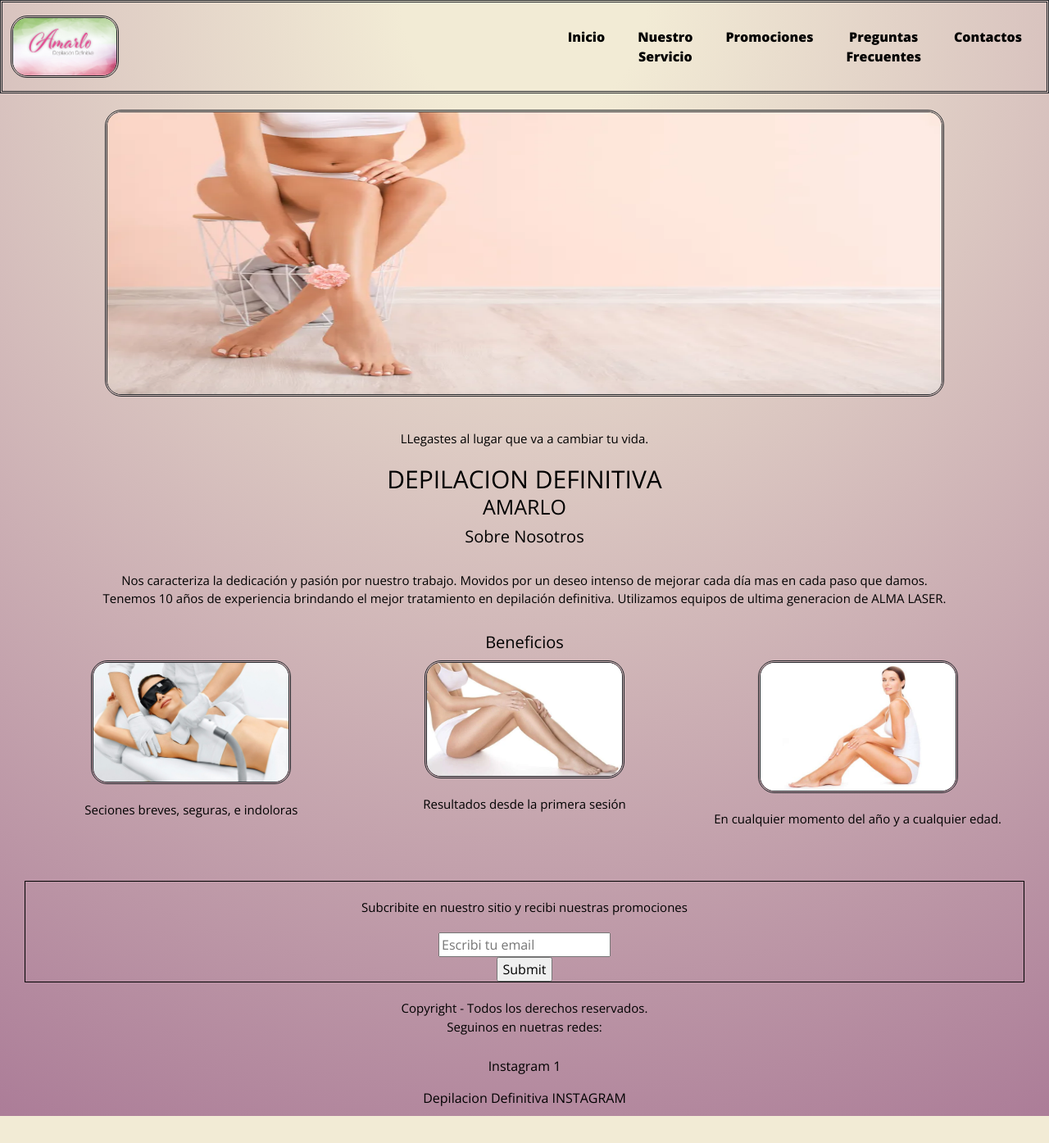
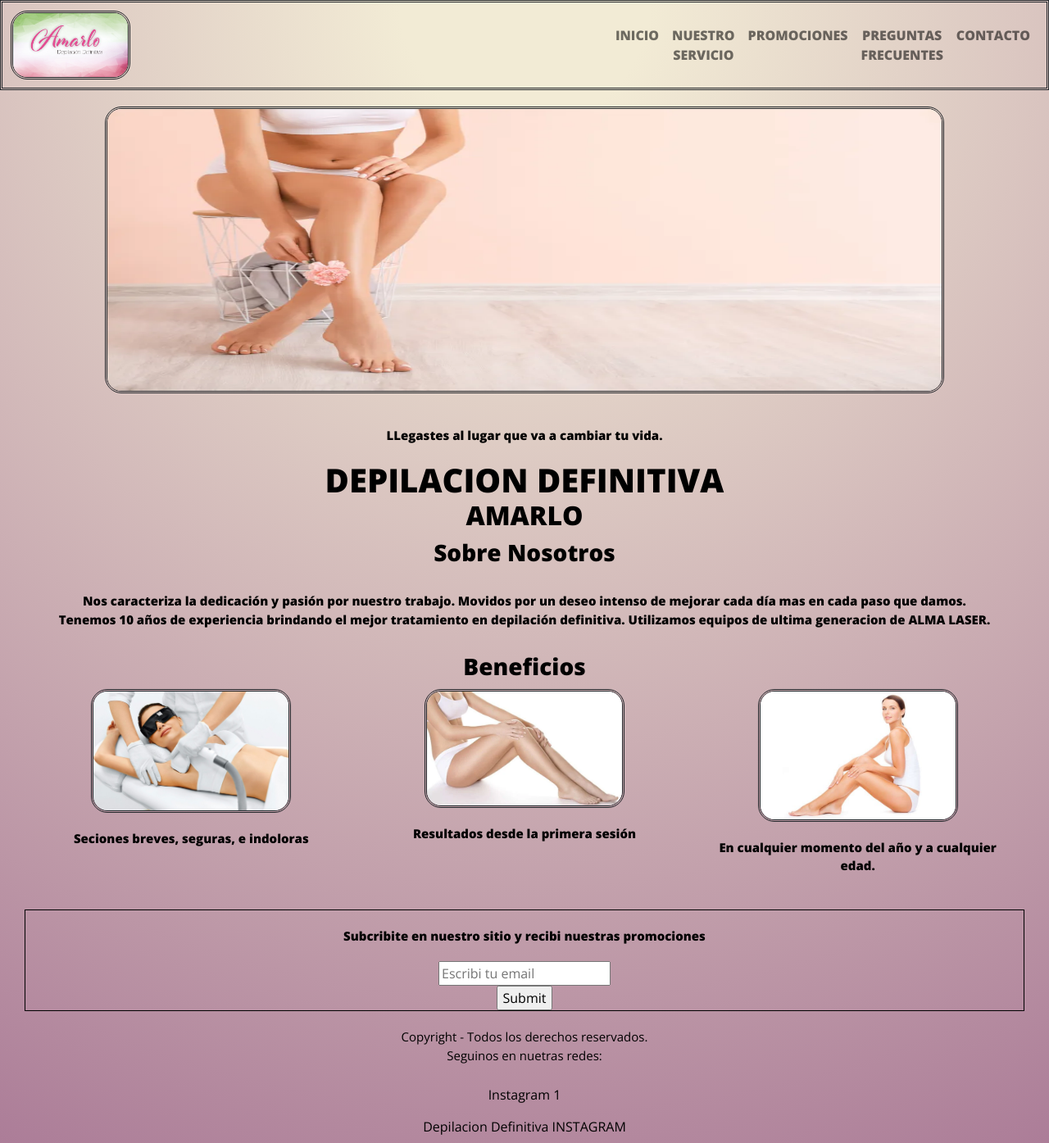
Before and after one commit to RominaArruti/depilaciondefinitiva, a plain HTML site: page index.html in a window 1280 px wide. Shown: the whole page at 82% size. Before the commit the page ends 1362 px from the top, so only its background shows below. Drawn offline with nearby package versions, Linux system fonts and the light colour scheme.

Commit message:
agregando elementos de bootstrap pagina de inicio

```diff
--- a/index.html
+++ b/index.html
@@ -15,25 +15,45 @@
 	<link rel="stylesheet" type="text/css" href="estilos/estilos.css"/>
 </head>
 
-
 <body>
 	<header class="header">
 		<div class="menu-1">
 			<div class="menu-img">
 				<img src="imagenes/img-logo.png" alt="logo"/>
 		 	</div>
-		 	<div class="menu-nav">
-		 		<button class="menu_btn">Menú</button>
-				<nav class="menu-ul">
-					<ul class="menu-li">
-						<li><a href="#">Inicio</a></li>
-						<li><a href="nuestro-servicio.html">Nuestro Servicio</a></li>
-						<li><a href="promociones.html">Promociones</a></li>
-						<li><a href="preguntasfrecuentes.html">Preguntas Frecuentes</a></li>
-						<li><a href="contactos.html">Contactos</a></li>
-					</ul>
-				</nav>
-			</div>
+
+		 	<nav class="navbar navbar-expand-lg">
+
+			  <div class="container-fluid">
+
+			      <button class="navbar-toggler" type="button" data-bs-toggle="collapse" data-bs-target="#navbarNav" aria-controls="navbarNav" aria-expanded="false" aria-label="Toggle navigation">
+			      <span class="navbar-toggler-icon"></span>
+			      </button>
+
+			    <div class="collapse navbar-collapse" id="navbarNav">
+				      <ul class="navbar-nav">
+				      	<li>
+				      		<a class="nav-link" href="#">INICIO</a>
+				      	</li>
+				        <li class="nav-item">
+				          <a class="nav-link" href="nuestro-servicio.html">NUESTRO SERVICIO</a>
+				        </li>
+				        <li class="nav-item">
+				          <a class="nav-link" href="promociones.html">PROMOCIONES</a>
+				        </li>
+				        <li class="nav-item">
+				          <a class="nav-link" href="preguntasfrecuentes.html">PREGUNTAS FRECUENTES</a>
+				        </li>
+				        <li class="nav-item">
+				          <a class="nav-link" href="contactos.html">CONTACTO</a>
+				        </li>
+				      </ul>
+			     </div>
+
+			  </div>
+
+			</nav>
+
 
 	    </div>
 
@@ -51,7 +71,7 @@
 
 	    	<div>
 
-	    	<p>LLegastes al lugar que va a cambiar tu vida.</p>
+	    	<p class="fw-semibold">LLegastes al lugar que va a cambiar tu vida.</p>
 
 	    	</div>
 
@@ -62,9 +82,9 @@
 
 			<div>
 
-				<h1>DEPILACION DEFINITIVA</h1>
+				<h1 class="fs-1 fw-bold">DEPILACION DEFINITIVA</h1>
 
-				<h2>AMARLO</h2>
+				<h2 class="fs-2 fw-semibold">AMARLO</h2>
 
 			</div>
 
@@ -74,9 +94,9 @@
 
 			<div>
 
-			<h3>Sobre Nosotros</h3>
+			<h3 class="fs-3 fw-semibold">Sobre Nosotros</h3>
 
-				<p>Nos caracteriza la dedicación y pasión por nuestro trabajo. Movidos por un deseo intenso de mejorar cada día mas en cada paso que damos.<br/>
+				<p class="fw-semibold">Nos caracteriza la dedicación y pasión por nuestro trabajo. Movidos por un deseo intenso de mejorar cada día mas en cada paso que damos.<br/>
 				 Tenemos 10 años de experiencia brindando el mejor tratamiento en depilación definitiva. Utilizamos equipos de ultima generacion de ALMA LASER.
 				</p>
 
@@ -84,7 +104,7 @@
 
 		</section>
 
-			<h3>Beneficios</h3>
+			<h3 class="fs-3 fw-semibold">Beneficios</h3>
 
 		<section class="grid">
 
@@ -92,24 +112,24 @@
 			<div class="beneficio1">
 				<img src="imagenes/beneficio1.jpg" alt="beneficio1"/>
 
-				<p>Seciones breves, seguras, e indoloras</p>
+				<p class="fw-semibold">Seciones breves, seguras, e indoloras</p>
 			</div>
 
 			<div class="beneficio2">
 				<img src="imagenes/beneficio2.jpg" alt="beneficio2"/>
 
-				<p>Resultados desde la primera sesión</p>
+				<p class="fw-semibold">Resultados desde la primera sesión</p>
 			</div>
 
 			<div class="beneficio3">
 				<img src="imagenes/beneficio3.jpg" alt="beneficio3"/>
 
-				<p> En cualquier momento del año y a cualquier edad.</p>
+				<p class="fw-semibold"> En cualquier momento del año y a cualquier edad.</p>
 			</div>
 
 			 <div class="subcribite">
 
-				<p>Subcribite en nuestro sitio y recibi nuestras promociones</p>
+				<p class="fw-semibold">Subcribite en nuestro sitio y recibi nuestras promociones</p>
 
 			 	<form class="form">
 
```
